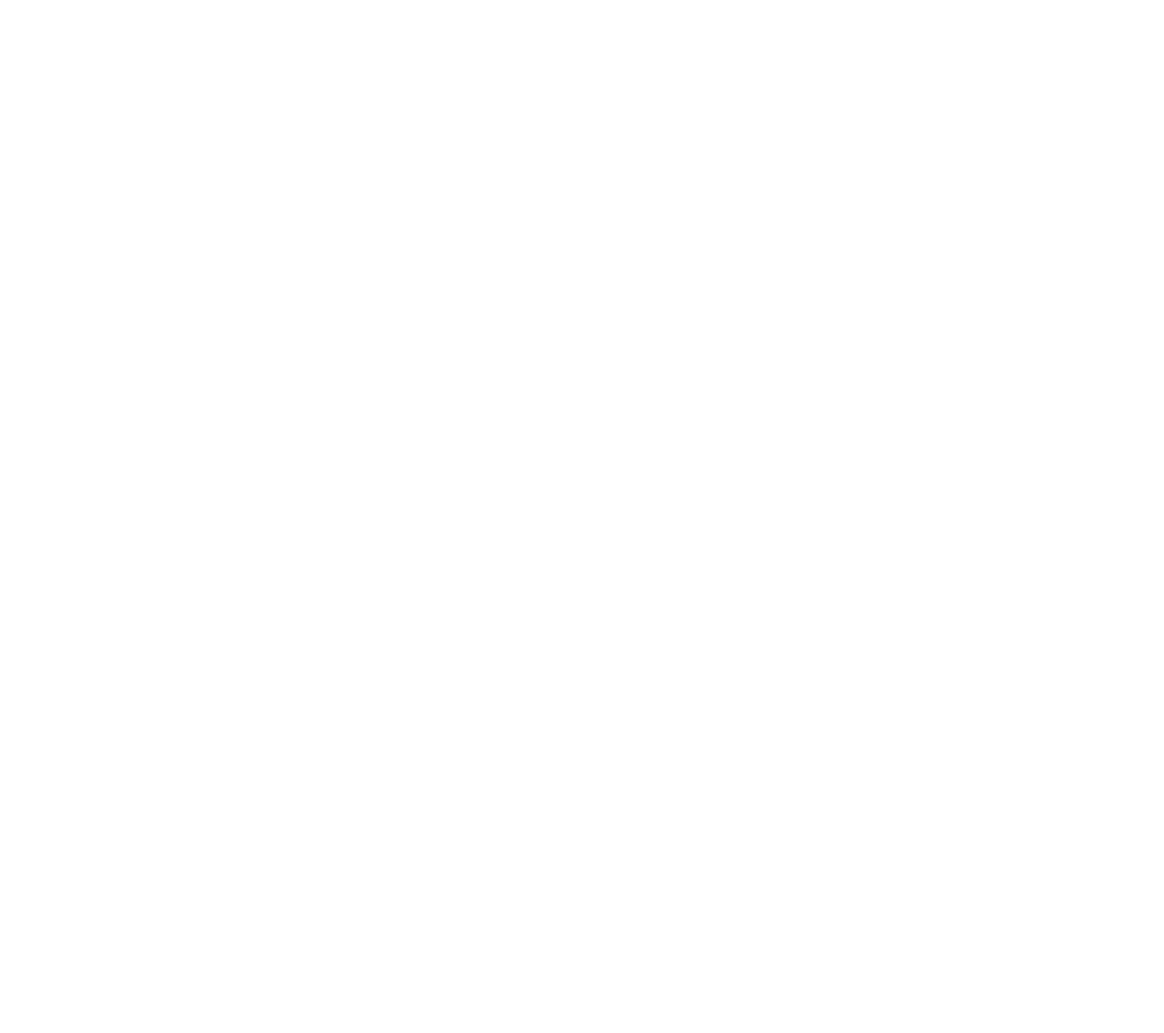
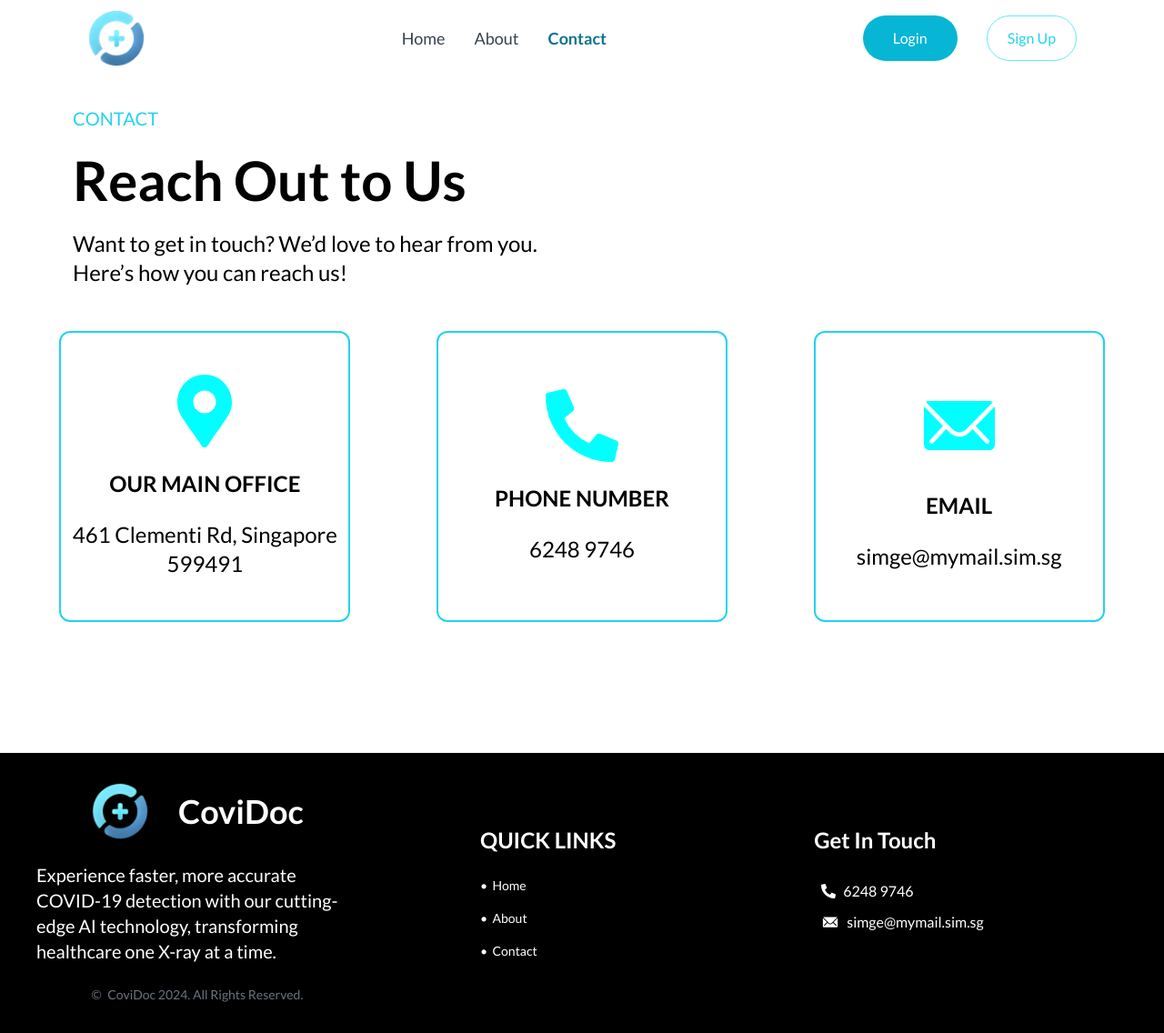
Before and after one commit to edkesuma/CoviDoc, a React (Vite) app in the folder frontend/: page /landing/contact in a window 1280 px wide. Before the commit this address had no page. Shown: the whole page at 91% size. Before the commit the page ends 800 px from the top, so only its background shows below. Built offline with nearby package versions, Linux system fonts and the light colour scheme.

Commit message:
Landing page integration

```diff
--- a/frontend/src/Components/Landing/PageFooter.jsx
+++ b/frontend/src/Components/Landing/PageFooter.jsx
@@ -24,9 +24,9 @@ function PageFooter() {
                   <div>
                     <Footer.Title title="Quick Links" className="text-white text-2xl"/>
                     <Footer.LinkGroup col>
-                      <Footer.Link href="/home" className="text-white">•&nbsp;&nbsp;Home</Footer.Link>
-                      <Footer.Link href="/about" className="text-white">•&nbsp;&nbsp;About</Footer.Link>
-                      <Footer.Link href="contact" className="text-white">•&nbsp;&nbsp;Contact</Footer.Link>
+                      <Footer.Link href="/landing/home" className="text-white">•&nbsp;&nbsp;Home</Footer.Link>
+                      <Footer.Link href="/landing/about" className="text-white">•&nbsp;&nbsp;About</Footer.Link>
+                      <Footer.Link href="/landing/contact" className="text-white">•&nbsp;&nbsp;Contact</Footer.Link>
                     </Footer.LinkGroup>
                   </div>
                 </div>
--- a/frontend/src/Components/Landing/PageNavbar.jsx
+++ b/frontend/src/Components/Landing/PageNavbar.jsx
@@ -1,15 +1,22 @@
 "use client";
 import Logo from '../../assets/logo.jpg'
 import {Button, Navbar} from "flowbite-react";
-import {useNavigate} from "react-router-dom";
+import {useNavigate, useLocation} from "react-router-dom";
 
 function PageNavbar() {
     const navigate = useNavigate();
+    const { pathname } = useLocation();
     const handleLogin = () => {
         navigate('/login');
     }
     const handleSignUp = () => {
         navigate('/signUp');
+    }
+
+    const landingPageNavigationLinks = {
+        "Home": "/landing/home",
+        "About": "/landing/about",
+        "Contact": "/landing/contact"
     }
 
     return (
@@ -24,9 +31,14 @@ function PageNavbar() {
                 <Navbar.Toggle/>
             </div>
             <Navbar.Collapse>
-                <Navbar.Link href="/home" className="text-2xl"> Home </Navbar.Link>
-                <Navbar.Link href="/about" className="text-2xl"> About </Navbar.Link>
-                <Navbar.Link href="/contact" className="text-2xl"> Contact </Navbar.Link>
+            {Object.keys(landingPageNavigationLinks).map((key, value) => {
+
+                    const link = landingPageNavigationLinks[key]
+                    if (link === pathname) {
+                        return (<Navbar.Link href={landingPageNavigationLinks[key]} key={value} active className="text-lg font-bold"> {key} </Navbar.Link>)
+                    }
+                    return <Navbar.Link href={landingPageNavigationLinks[key]} key={value} className="text-lg"> {key} </Navbar.Link>
+                })}
             </Navbar.Collapse>
         </Navbar>
     );
--- a/frontend/src/index.jsx
+++ b/frontend/src/index.jsx
@@ -34,6 +34,9 @@ import VisualizationsPage from "./Pages/Doctor/VisualizationsPage.jsx";
 import ConsultationHistoryPage from "./Pages/Patient/ConsultationHistoryPage.jsx";
 import PatientAccountPage from "./Pages/Patient/PatientAccountPage.jsx";
 import ConsultationDetailsPage from "./Pages/Patient/ConsultationDetailsPage.jsx";
+import AboutPage from "./Pages/Landing/AboutPage.jsx";
+import ContactPage from "./Pages/Landing/ContactPage.jsx";
+import HomePage from "./Pages/Landing/HomePage.jsx";
 
 // App entry point
 ReactDOM.createRoot(document.getElementById("root")).render(
@@ -45,10 +48,20 @@ ReactDOM.createRoot(document.getElementById("root")).render(
                 <Route path="/search" element={<SearchPage />} />
 
                 {/* Public routes */}
+                {/* Landing pages */}
                 <Route
-                    path="/"
-                    element={<div>Landing page</div>}
+                    path="/landing/home"
+                    element={<HomePage />}
                 />
+                <Route
+                    path="/landing/about"
+                    element={<AboutPage />}
+                />
+                <Route
+                    path="/landing/contact"
+                    element={<ContactPage />}
+                />
+
                 <Route
                     path="/login"
                     element={
```
